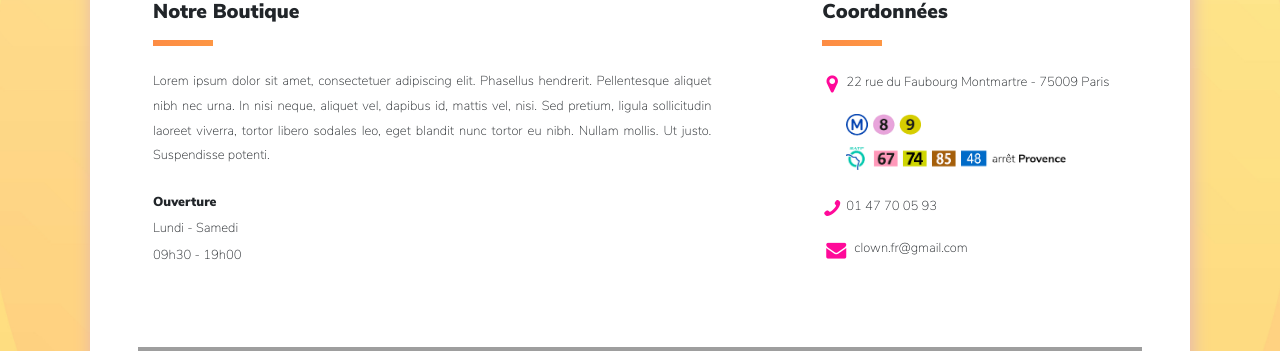
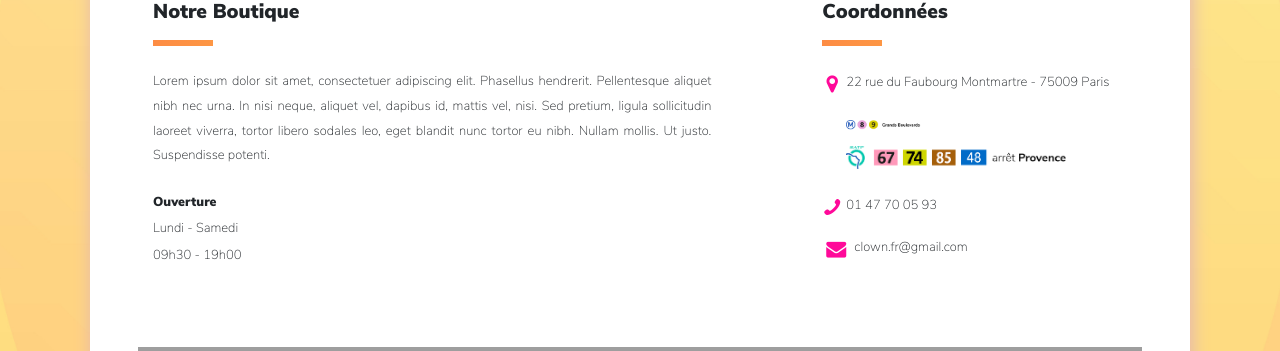
Before and after one commit to skergoat/clown, a PHP site: page /templates/infos.php in a window 1280 px wide. Shown: the part 409-760 px from the top of the page. Run offline with PHP 8.4, Linux system fonts and the light colour scheme; some libraries are stand-ins or nearby versions; grey boxes are pictures that could not be loaded.

Commit message:
metro img

```diff
--- a/templates/contact.php
+++ b/templates/contact.php
@@ -21,7 +21,7 @@
                     <div><p class="font-13 lh-2">22 rue du Faubourg Montmartre - 75009 Paris</p></div>
                 </div>
                 <div class="mt-0 ml-4">
-                    <div class="mt-0 transports-info transports-info__metro"><img src="../assets/img/metros.png" style="width:75px;"></div>
+                    <div class="mt-0 transports-info transports-info__metro"><img src="../assets/img/metro.png" style="width:170px;"></div>
                     <div class="mt-2 transports-info transports-info__bus"><img src="../assets/img/bus.png"></div>
                 </div>
                 <div class="d-flex mt-4">
--- a/templates/infos.php
+++ b/templates/infos.php
@@ -21,7 +21,7 @@
                     <div><p class="font-13 lh-2">22 rue du Faubourg Montmartre - 75009 Paris</p></div>
                 </div>
                 <div class="mt-0 ml-4">
-                    <div class="mt-0 transports-info transports-info__metro"><img src="../assets/img/metros.png" style="width:75px;"></div>
+                    <div class="mt-0 transports-info transports-info__metro"><img src="../assets/img/metro.png" style="width:75px;"></div>
                     <div class="mt-2 transports-info transports-info__bus"><img src="../assets/img/bus.png"></div>
                 </div>
                 <div class="d-flex mt-4">
```
Also changed, not shown: assets/img/metro.png (added), assets/img/metros.png (deleted).
